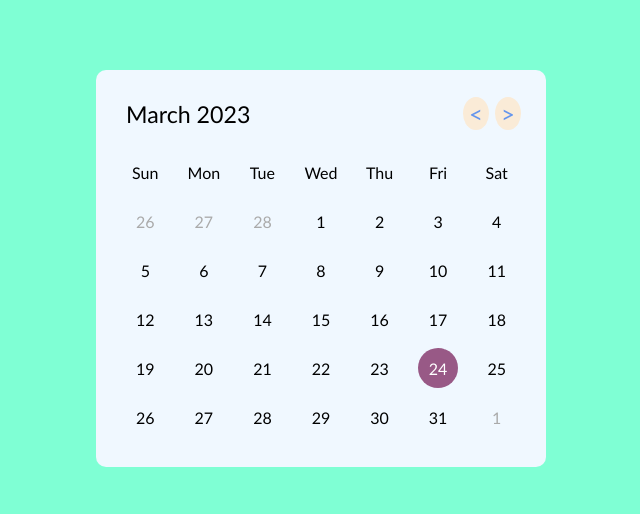
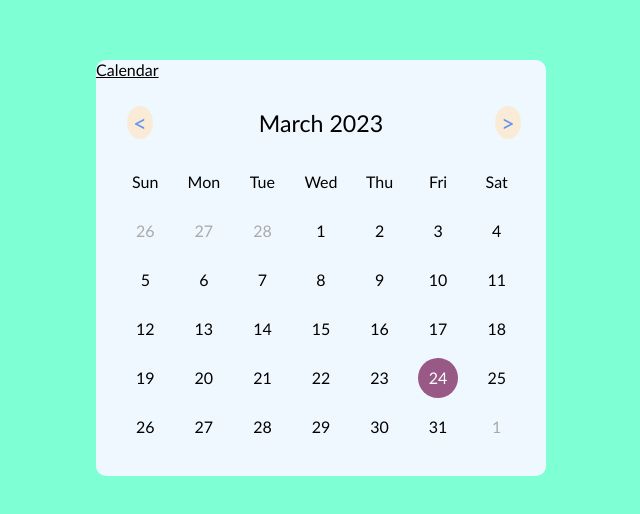
Before and after one commit to Ishwar-Patidar/calander.github.io, a plain HTML site: page index.html in a window 1280 px wide. Shown: the part 132-646 px from the top of the page, without its empty margins (319-959 px from the left). Drawn offline with Linux system fonts and the light colour scheme.

Commit message:
#new commit

```diff
--- a/index.html
+++ b/index.html
@@ -1,18 +1,27 @@
 <!DOCTYPE html>
 <html lang="en">
+
 <head>
     <meta charset="UTF-8">
     <meta http-equiv="X-UA-Compatible" content="IE=edge">
     <meta name="viewport" content="width=device-width, initial-scale=1.0">
-    <title>Document</title>
+    <link rel="icon" href="Calender.jpeg">
+    <title> Calendar </title>
     <link rel="stylesheet" href="Style.css">
 </head>
+
 <body>
+    <div class="celendarContainer">
         <div class="wrapper">
+            <div>
+                <div class="title"> <u> Calendar </u> </div>
+            </div>
             <header>
+                <div class="icon">
+                    <span id="prev" class="material-symbol-rounded">&#60</span>
+                </div>
                 <p class="current-date"></p>
                 <div class="icon">
-                <span id="prev" class="material-symbol-rounded">&#60</span>
                     <span id="next" class="material-symbol-rounded">&#62</span>
                 </div>
             </header>
@@ -32,6 +41,9 @@
 
             </div>
         </div>
+    </div>
+
     <script src="index.js" defer></script>
 </body>
+
 </html>
```
Lines whose indentation alone changed are shown as unchanged.
